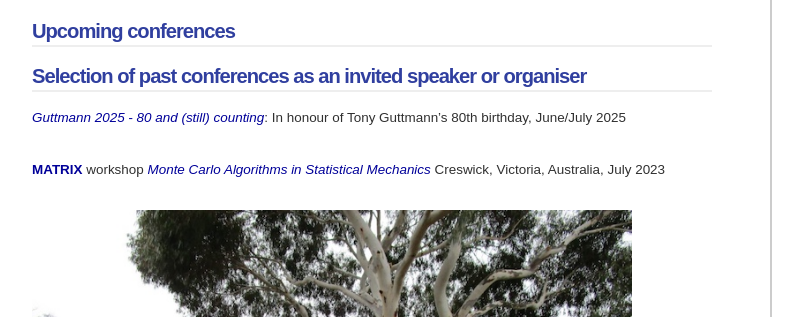
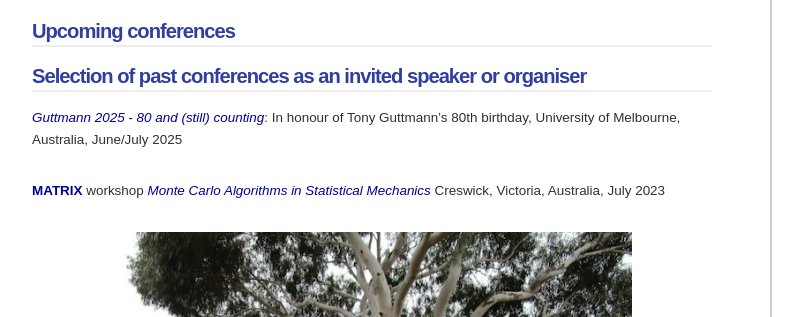
Before and after one commit to AleksanderOwczarek/outward-display, a plain HTML site: page conferences.html in a window 1280 px wide. Shown: the part 122-439 px from the top of the page, 118-925 px from the left. Drawn offline with Linux system fonts and the light colour scheme.

Commit message:
Update conferences.html

```diff
--- a/conferences.html
+++ b/conferences.html
@@ -45,7 +45,7 @@
 
 <h3>Selection of past conferences as an invited speaker or organiser </h3>
 
-<p><a href="https://clisby.net/guttmann2025/"> <i>Guttmann 2025 - 80 and (still) counting</i></a>: In honour of Tony Guttmann’s 80th birthday, June/July 2025</p>
+<p><a href="https://clisby.net/guttmann2025/"> <i>Guttmann 2025 - 80 and (still) counting</i></a>: In honour of Tony Guttmann’s 80th birthday, University of Melbourne, Australia, June/July 2025</p>
 
 <p>     <b> <a href="https://www.matrix-inst.org.au/"> MATRIX</a></b> workshop <a href="https://www.matrix-inst.org.au/events/monte-carlo-algorithms-in-statistical-mechanics/">
 	<i>Monte Carlo Algorithms in Statistical Mechanics</i> </a> Creswick, Victoria, Australia, July 2023  <br /></p>
```
